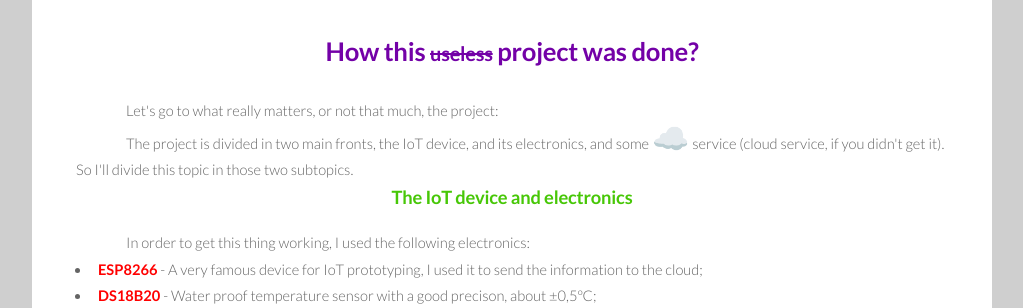
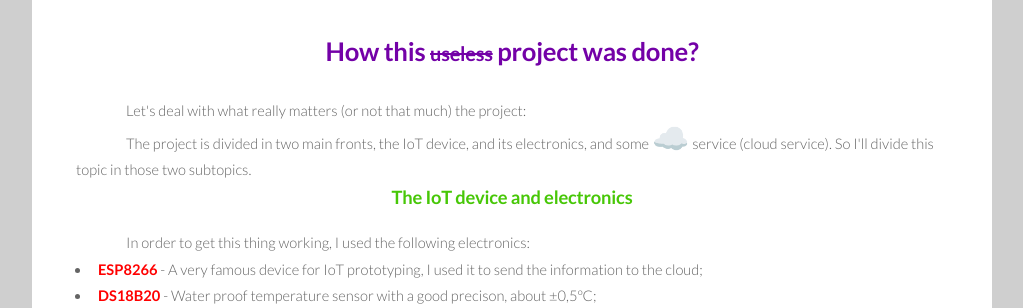
Before and after one commit to rcmschiavi/Temperature_dashboard, a Django app: template mysite/template/temperature_chart.html in a window 1280 px wide. Shown: the part 1130-1438 px from the top of the page, without its empty margins (128-1151 px from the left). Run offline with Django 3.2, Linux system fonts and the light colour scheme; the template is opened without the code that fills it, so the values that code supplies are empty; some libraries are stand-ins or nearby versions.

Commit message:
Small frontend text changes

```diff
--- a/mysite/template/index.html
+++ b/mysite/template/index.html
@@ -51,7 +51,7 @@
 				<div class="container">
 					<header class="major">
 						<h2>About the page</h2>
-						<p>I'm an almost Mechatronics Engineer and in this page I'll post some of my works.</p>
+						<p>I'm an almost Mechatronics Engineer and on this page I'll post some of my work.</p>
 					</header>
 					<div class="slider">
 						<span class="nav-previous"></span>
@@ -76,7 +76,7 @@
 				<div class="container">
 					<header class="major">
 						<h2>Projects</h2>
-						<p>I'll post some projects involving IoT in this page.</p>
+						<p>I'll post some projects involving IoT on this page.</p>
 					</header>
 					<div class="row">
 						<div class="4u 6u(2) 12u$(3)">
--- a/mysite/template/temperature_chart.html
+++ b/mysite/template/temperature_chart.html
@@ -74,8 +74,8 @@
 								<h2 style="color:#7301a7">How this <del style="font-size:20px;">useless</del> project was done?</h2>
 								<p style="display:none;"> Well, my dear. If you're still reading this, you're a brave and unoccupied guy or girl(or whatever gender you prefer).
 									I removed this using display none for now, because of a job interview and maybe this paragraph looks offensive, but I doubt someone will ever read this. I feel like working in a group school homework doing all the job and writing comments for my colleagues read, but knowing that no one will.</p>
-								<p> Let's go to what really matters, or not that much, the project:</p>
-								<p> The project is divided in two main fronts, the IoT device, and its electronics, and some <span style="font-size:30px">☁</span>️ service (cloud service, if you didn't get it). So I'll divide this topic in those two subtopics.</p>
+								<p> Let's deal with what really matters (or not that much) the project:</p>
+								<p> The project is divided in two main fronts, the IoT device, and its electronics, and some <span style="font-size:30px">☁</span>️ service (cloud service). So I'll divide this topic in those two subtopics.</p>
 								<h3 style="color:#47c707">The IoT device and electronics</h3>
 								<p>In order to get this thing working, I used the following electronics:</p>
 								<ul>
```
